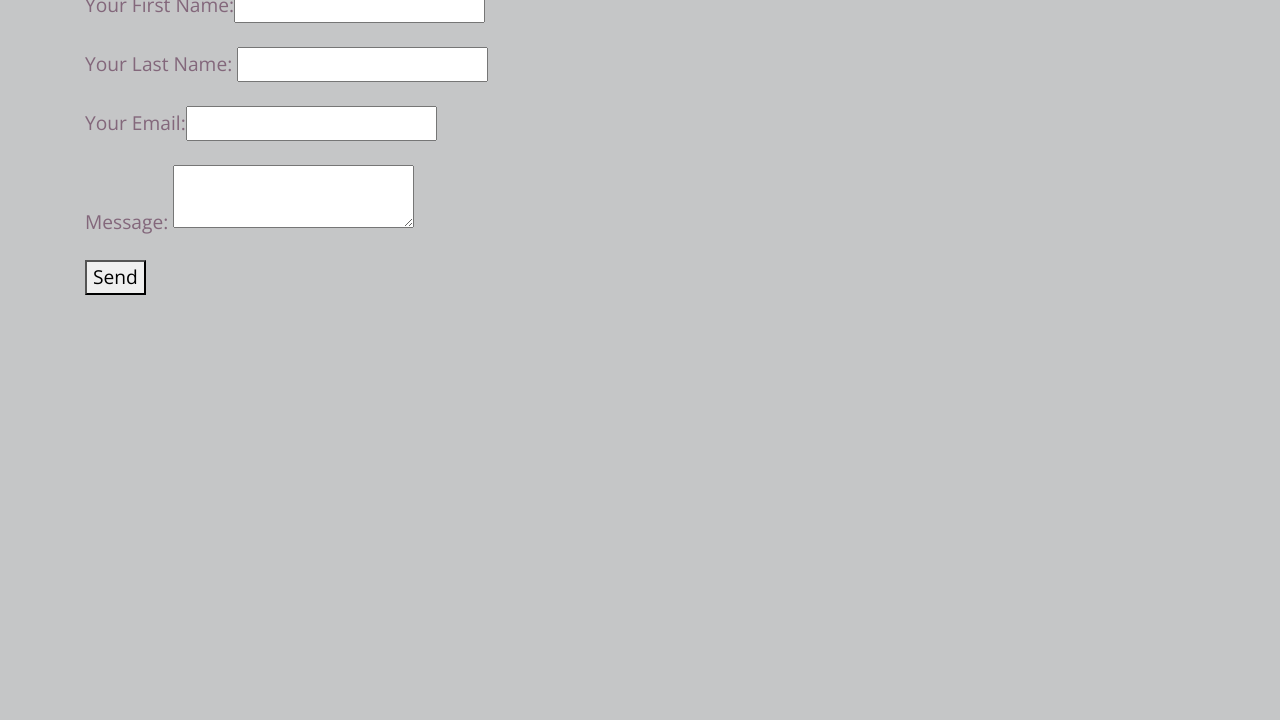
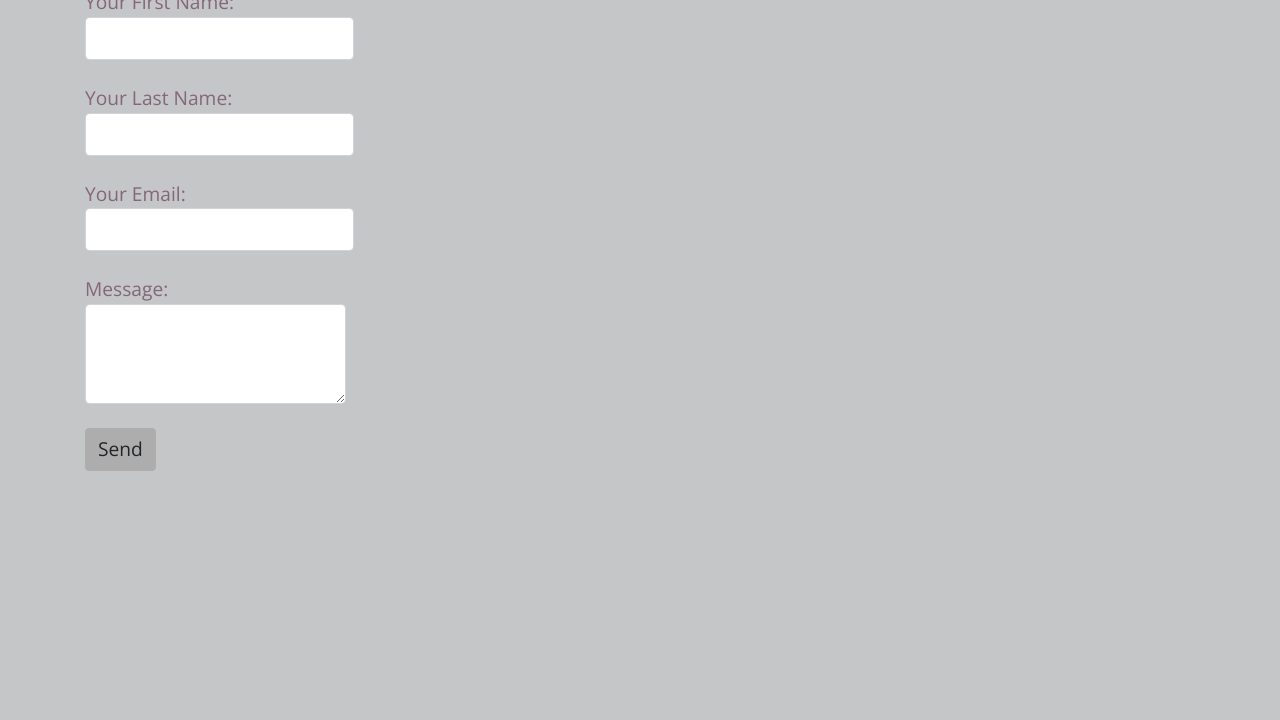
Before and after one commit to amandap333/amandap, a Gatsby site: page /contact in a window 1280 px wide. Shown: the part 138-858 px from the top of the page. Built offline with nearby package versions, Linux system fonts and the light colour scheme; Gatsby itself is replaced by a stand-in of ours.

Commit message:
changed form view

```diff
--- a/src/components/form/ContactForm.js
+++ b/src/components/form/ContactForm.js
@@ -1,5 +1,7 @@
 import React from 'react'
 import  { useForm } from 'react-hook-form'
+import Button from 'react-bootstrap/Button'
+import Form from 'react-bootstrap/Form'
 
 
 const ContactForm = () => {
@@ -11,7 +13,7 @@ const ContactForm = () => {
 
   return (
 
-    <form
+    <Form
     name="contact"
     method="POST"
     data-netlify="true"
@@ -21,39 +23,48 @@ const ContactForm = () => {
     >
       <input type="hidden" name="form-name" value="contact"  />
         <p hidden>
-          <label>Don’t fill this out: </label>
-          <input name="bot-field"/>
-        </p>
-
-        <p>
-          <label>Your First Name:<input type="text" name="firstname"
-          ref={register({ required: true, maxLength: 20 })}/>
-          {errors.firstname && 'First name is required.'}</label>
-        </p>
-
-        <p>
-          <label>Your Last Name: <input type="text" name="lastname"
-          ref={register({ required: true, maxLength: 20 })} />
-          {errors.lastname && 'Last name is required.'}
-          </label>
+          <label>Don’t fill this out:<input name="bot-field"/> </label>
 
         </p>
 
         <p>
-          <label>Your Email:<input type="email" name="email"
-          ref={register({ required: true })}/>    </label>
+          <Form.Label>Your First Name:<Form.Control type="text" name="firstname"
+          ref={register({ required: true, maxLength: 20 })}/>
+          {errors.firstname && 'First name is required.'}</Form.Label>
         </p>
 
         <p>
-          <label>Message: <textarea name="message"
-          ref={register}></textarea> </label>
+          <Form.Label>Your Last Name: <Form.Control type="text" name="lastname"
+          ref={register({ required: true, maxLength: 20 })} />
+          {errors.lastname && 'Last name is required.'}
+          </Form.Label>
+
         </p>
 
         <p>
-          <button type="submit">Send</button>
+          <Form.Label>Your Email:<Form.Control
+        name="email"
+        ref={register({
+          required: 'Required',
+          pattern: {
+            value: /^[A-Z0-9._%+-]+@[A-Z0-9.-]+\.[A-Z]{2,4}$/i,
+
+          }
+        })}
+      />
+      {errors.email && "Invalid email address"}  </Form.Label>
         </p>
 
-    </form>
+        <p>
+          <Form.Label>Message: <Form.Control as="textarea" rows="3"name="message"
+          ref={register}/> </Form.Label>
+        </p>
+
+        <p>
+          <Button type="submit" class="btn btn-outline-secondary">Send</Button>
+        </p>
+
+    </Form>
   )
 }
 
--- a/src/global-scss/bootstrap/bootstrap-overrides.scss
+++ b/src/global-scss/bootstrap/bootstrap-overrides.scss
@@ -9,7 +9,7 @@ $purple: #83677B;
 $lightgray: rgba(223, 229, 237, 1);
 
 // $success: $secondary;
-// $warning: rgb(222, 147, 124);
+$warning: rgb(243, 61, 6);
 // $danger: rgb(225, 90, 83);
 $light: #c5c6c7;
 $dark: #2E1114;
```
Also changed, not shown: src/pages/work.js (+16 -3 lines).
